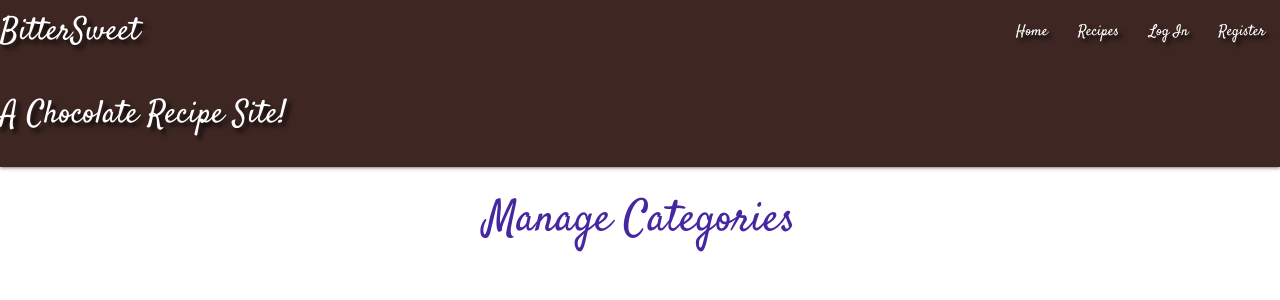
After one commit to Passion4film/Milestone-Project-3, a Flask app: page /get_categories in a window 1280 px wide. The commit adds this page. Shown: the top 300 px of the page. Run offline with Flask 2, Linux system fonts and the light colour scheme; data that the repository does not hold is empty; some libraries are stand-ins or nearby versions.

Commit message:
Added Manage Categories template and linked to mongodb

```diff
--- a/app.py
+++ b/app.py
@@ -159,6 +159,13 @@ def delete_recipe(recipe_id):
     return redirect(url_for("get_recipes"))
 
 
+@app.route("/get_categories")
+def get_categories():
+    categories = list(mongo.db.categories.find().sort("category_name"))
+    return render_template("categories.html", categories=categories,
+        title="Manage Categories")
+
+
 if __name__ == "__main__":
     app.run(host=os.environ.get("IP"),
             port=int(os.environ.get("PORT")),
--- a/templates/base.html
+++ b/templates/base.html
@@ -32,7 +32,9 @@
                     {% if session.user %}
                         <li><a href="{{ url_for('profile', username=session['user']) }}">Profile</a></li>
                         <li><a href="{{ url_for('add_recipe') }}">New Recipe</a></li>
-                        <li><a href="#">Manage Categories</a></li>
+                        {% if session.user|lower == "admin"|lower %}
+                            <li><a href="{{ url_for('get_categories') }}">Manage Categories</a></li>
+                        {% endif %}
                         <li><a href="{{ url_for('logout') }}">Log Out</a></li>
                     {% else %}
                         <li><a href="{{ url_for('login') }}">Log In</a></li>
@@ -53,7 +55,9 @@
             {% if session.user %}
                 <li><a href="{{ url_for('profile', username=session['user']) }}">Profile</a></li>
                 <li><a href="{{ url_for('add_recipe') }}">New Recipe</a></li>
-                <li><a href="#">Manage Categories</a></li>
+                {% if session.user|lower == "admin"|lower %}
+                    <li><a href="{{ url_for('get_categories') }}">Manage Categories</a></li>
+                {% endif %}
                 <li><a href="{{ url_for('logout') }}">Log Out</a></li>
             {% else %}
                 <li><a href="{{ url_for('login') }}">Log In</a></li>
--- /dev/null
+++ b/templates/categories.html
@@ -0,0 +1,22 @@
+{% extends "base.html" %}
+{% block content %}
+
+    <h3 class="deep-purple-text text-darken-3 center-align">Manage Categories</h3>
+
+    <div class="row">
+        {% for category in categories %}
+            <div class="col s12 m3">
+                <div class="card deep-purple lighten-2 text-shadow center-align">
+                    <div class="card-content white-text">
+                        <span class="card-title">{{ category.category_name }}</span>
+                    </div>
+                    <div class="card-action">
+                        <a href="#" class="btn-small brown lighten-3">Edit</a>
+                        <a href="#" class="btn-small brown lighten-3">Delete</a>
+                    </div>
+                </div>
+            </div>
+        {% endfor %}
+    </div>
+
+{% endblock %}
--- a/templates/register.html
+++ b/templates/register.html
@@ -1,7 +1,7 @@
 {% extends "base.html" %}
 {% block content %}
 
-    <h3 class="center-align">Register</h3>
+    <h3 class="center-align brown-text text-darken-3">Register</h3>
 
     <div class="row">
         <form class="col s12 m8 offset-m2" method="POST" action="{{ url_for('register') }}">
```
Also changed, not shown: templates/login.html (+10 -1 lines).
